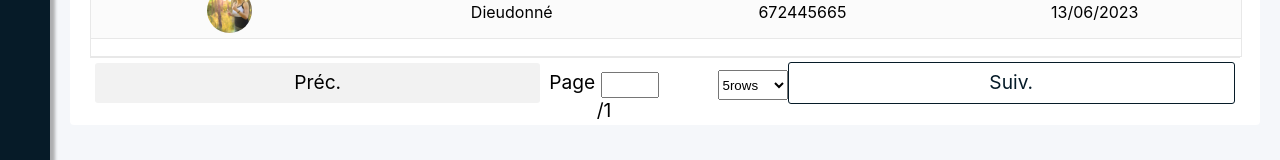
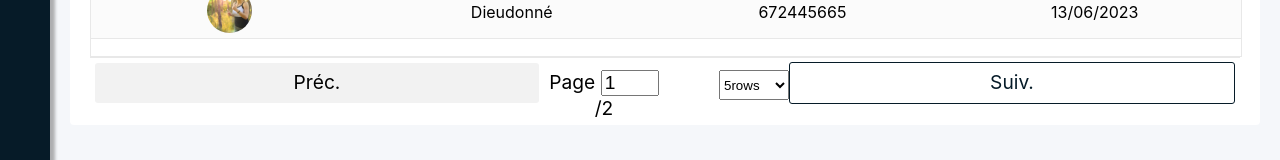
Before and after one commit to tchoukouegno/immo, a React (Vite) app: page /sideNavBar/Users in a window 1280 px wide. Shown: the part 523-683 px from the top of the page. Built offline with nearby package versions, Linux system fonts and the light colour scheme; sample sign-in values are in the browser's storage.

Commit message:
90% table

```diff
--- a/src/App.css
+++ b/src/App.css
@@ -707,7 +707,7 @@ tr:hover {
 
 }
 
-.activeChabnge {
+.activeChange {
 
   height: 33px;
   width: 450px;
@@ -722,7 +722,7 @@ tr:hover {
 
 }
 
-.activeChabnge:hover {
+.activeChange:hover {
 
   background-color: var(--primary-color);
   color: #FFFFFF;
@@ -747,6 +747,7 @@ tr:hover {
 
   width: 50px;
   height: 20px;
+  font-size: 1.2rem;
 
 }
 
--- a/src/views/Users.jsx
+++ b/src/views/Users.jsx
@@ -150,6 +150,10 @@ export function Users () {
 
     };
 
+    console.log(currentPage)
+
+    console.log(nPage)
+
 
     return (
 
@@ -253,12 +257,12 @@ export function Users () {
 
                     <div className='arrayFooter'>
 
-                        <div className={`${currentPage !==1 ? 'activeChabnge' : 'prevOrNext'}`} onClick={prevPage} >Préc.</div>
+                        <div className={`${currentPage !==1 ? 'activeChange' : 'prevOrNext'}`} onClick={prevPage} >Préc.</div>
 
                         <div className='sizeArray'>
 
 
-                                <div>Page <input type="number" className='pageInput' />  /1</div>
+                                <div>Page <input type="number" className='pageInput' value={currentPage} />  /{nPage}</div>
 
                                 <div>
 
@@ -280,7 +284,7 @@ export function Users () {
 
                         </div>
 
-                        <div className= {` ${currentPage !== nPage && currentPage <= nPage && dataInput.length === 0   ? 'activeChabnge' : 'prevOrNext'}`}  onClick={nextPage}>Suiv.</div>
+                        <div className= {` ${currentPage !== nPage && currentPage <= nPage && dataInput.length === 0   ? 'activeChange' : 'prevOrNext'}`}  onClick={nextPage}>Suiv.</div>
 
 
                     </div>
```
